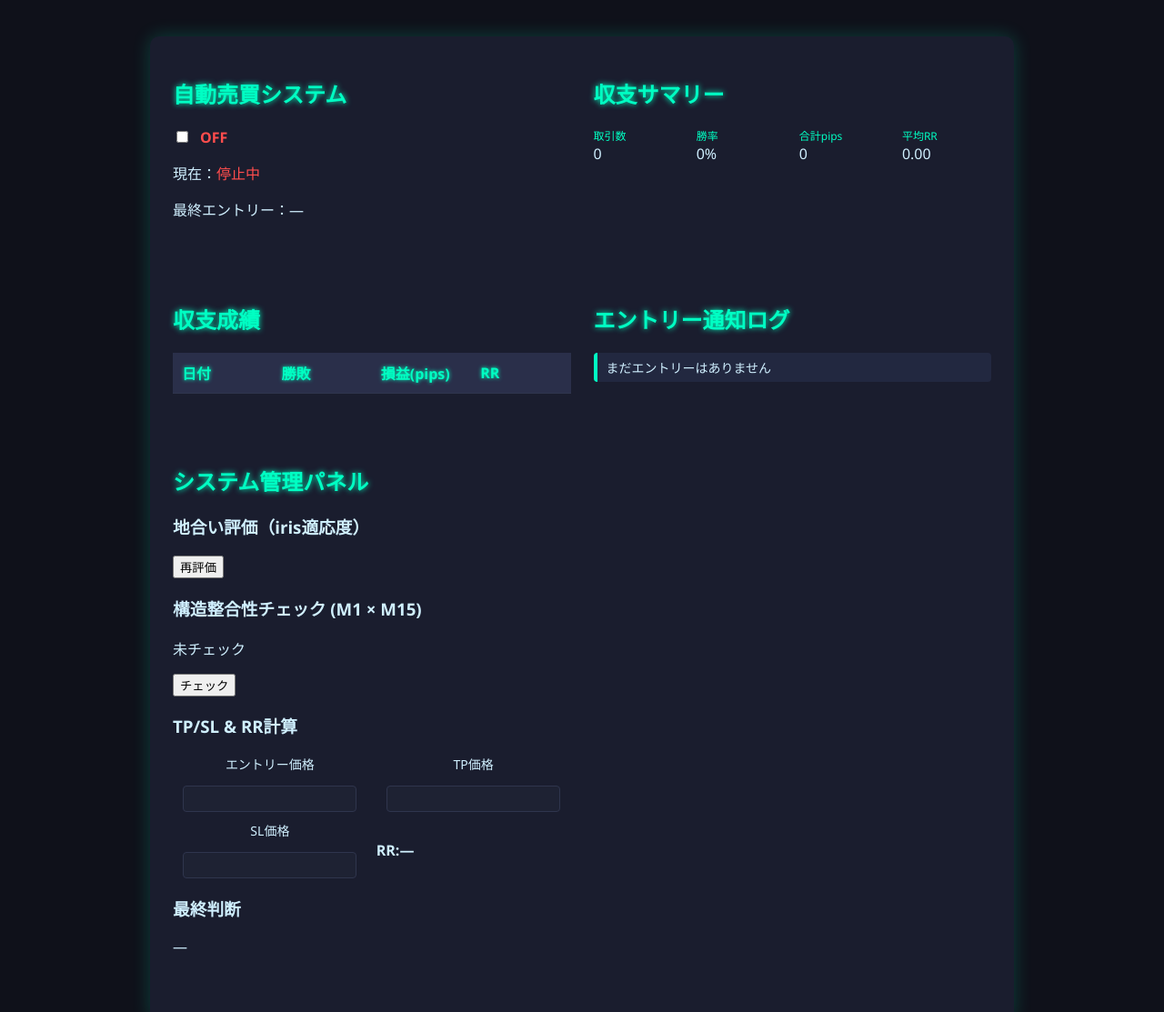
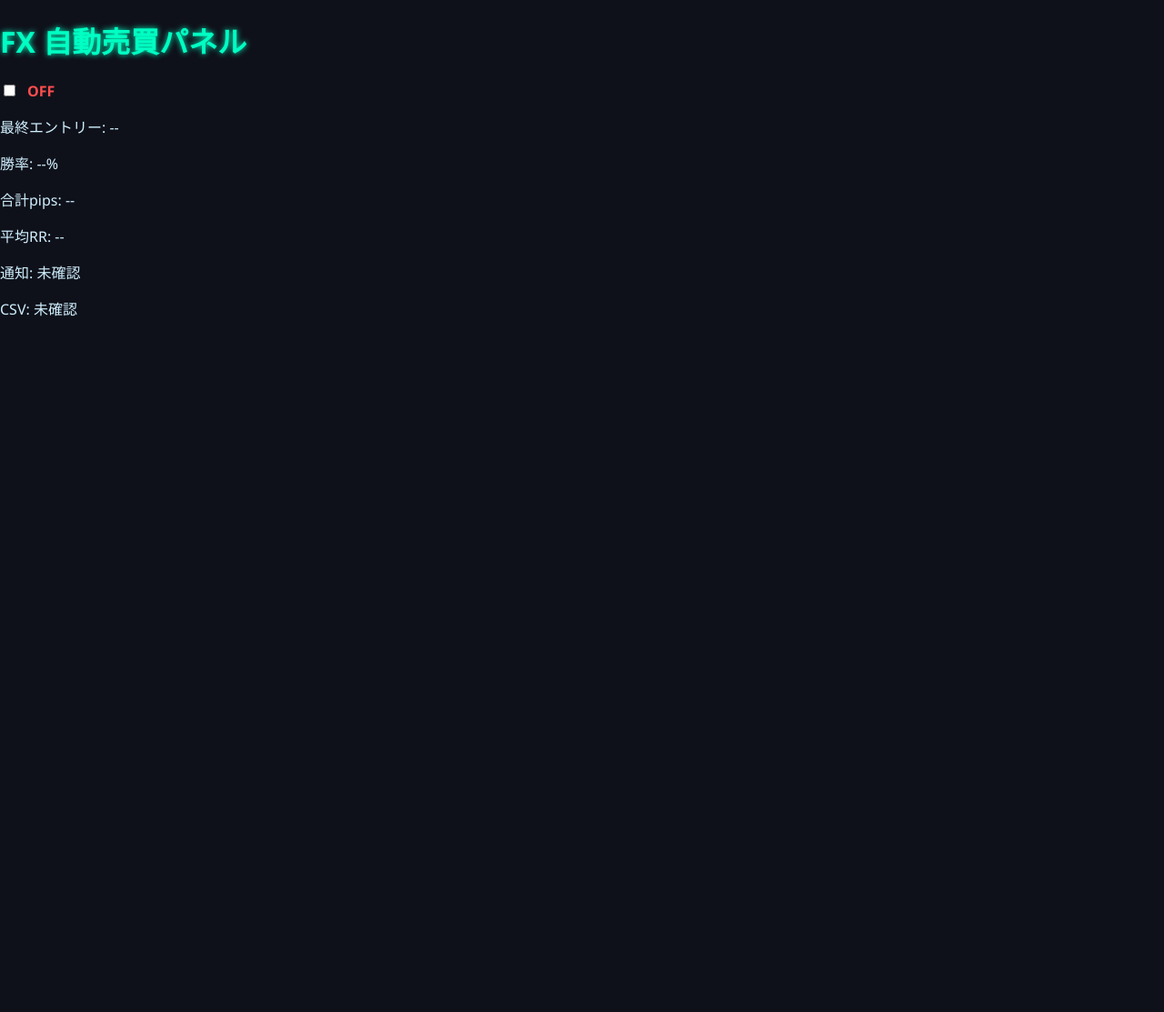
Before and after one commit to gypsyshu/fx-clock, a plain HTML site: page index.html in a window 1280 px wide. Shown: the top 1113 px of the page at 91% size. After the commit the page ends 800 px from the top, so only its background shows below. Drawn offline with Linux system fonts and the light colour scheme.

Commit message:
Update index.html

```diff
--- a/index.html
+++ b/index.html
@@ -2,80 +2,32 @@
 <html lang="ja">
 <head>
   <meta charset="UTF-8" />
-  <meta name="viewport" content="width=device-width, initial-scale=1.0" />
-  <title>FX自動売買コントロールパネル</title>
+  <title>FXコントロールパネル</title>
   <link rel="stylesheet" href="style.css" />
 </head>
+<body>
+  <h1>FX 自動売買パネル</h1>
 
-<body>
-  <div class="container">
+  <section id="system">
+    <label>
+      <input type="checkbox" id="toggleSystem" />
+      <span id="systemStatus">停止中</span>
+    </label>
+    <p>最終エントリー: <span id="lastEntry">--</span></p>
+  </section>
 
-    <!-- ── ここから 2 カラムにまとめる ─────────────────── -->
-    <div class="grid-2col">
+  <section id="summary">
+    <p>勝率: <span id="statWinRate">--%</span></p>
+    <p>合計pips: <span id="statPips">--</span></p>
+    <p>平均RR: <span id="statRR">--</span></p>
+  </section>
 
-      <!-- ───── 自動売買スイッチ ───── -->
-      <div class="section">
-        <h2>自動売買システム</h2>
-        <label>
-          <input type="checkbox" id="toggleSystem" />
-          <span id="systemStatus">OFF</span>
-        </label>
-        <p>現在：<span id="currentStatus" class="off">停止中</span></p>
-        <p>最終エントリー：<span id="lastEntryTime">―</span></p>
-      </div>
+  <section id="status">
+    <p>通知: <span id="notifyStatus">未確認</span></p>
+    <p>CSV: <span id="csvStatus">未確認</span></p>
+  </section>
 
-      <!-- ───── 収支サマリー ───── -->
-      <div class="section stats-bar">
-        <h2>収支サマリー</h2>
-        <div class="stats-grid">
-          <div><span class="label">取引数</span><span id="statTrades">0</span></div>
-          <div><span class="label">勝率</span><span id="statWinRate">0%</span></div>
-          <div><span class="label">合計pips</span><span id="statPips">0</span></div>
-          <div><span class="label">平均RR</span><span id="statRR">0.00</span></div>
-        </div>
-      </div>
-
-      <!-- ───── 収支テーブル ───── -->
-      <div class="section">
-        <h2>収支成績</h2>
-        <table>
-          <thead>
-            <tr><th>日付</th><th>勝敗</th><th>損益(pips)</th><th>RR</th></tr>
-          </thead>
-          <tbody id="logTable"></tbody>
-        </table>
-      </div>
-
-      <!-- ───── エントリー通知ログ ───── -->
-      <div class="section">
-        <h2>エントリー通知ログ</h2>
-        <ul id="entryLog" class="log-list">
-          <li>まだエントリーはありません</li>
-        </ul>
-      </div>
-
-      <!-- ───── システム管理パネル ───── -->
-      <div class="section">
-        <h2>システム管理パネル</h2>
-
-        <h3>地合い評価（iris適応度）</h3>
-        <ul id="marketEval" class="eval-list"></ul>
-        <button id="btnEvalMarket">再評価</button>
-
-        <h3>構造整合性チェック (M1 × M15)</h3>
-        <p id="structureStatus">未チェック</p>
-        <button id="btnCheckStructure">チェック</button>
-
-        <h3>TP/SL & RR計算</h3>
-        <div class="rr-grid">
-          <label>エントリー価格 <input type="number" id="inpEntry" step="0.0001" /></label>
-          <label>TP価格 <input type="number" id="inpTP" step="0.0001" /></label>
-          <label>SL価格 <input type="number" id="inpSL" step="0.0001" /></label>
-          <div class="rr-result">RR: <span id="rrValue">―</span></div>
-        </div>
-
-        <h3>最終判断</h3>
-        <p id="finalDecision">―</p>
-      </div>
-
-    </div><!-- /grid-2
+  <script src="data.js"></script>
+  <script src="script.js"></script>
+</body>
+</html>
```
